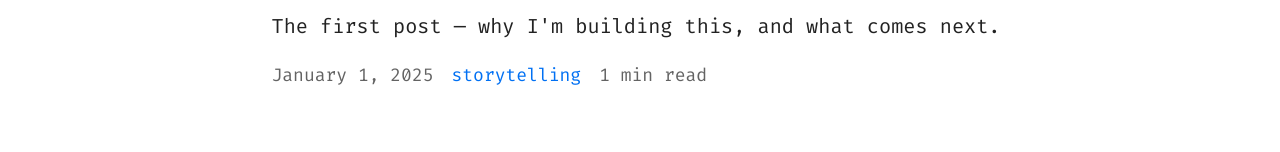
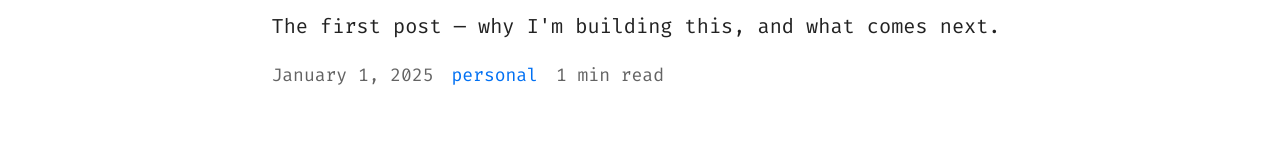
Before and after one commit to bryluke/bryanluketan-dot-com, a Next.js app: page /blog/tag/beginnings in a window 1280 px wide. Shown: the part 334-486 px from the top of the page. Built offline with nearby package versions, Linux system fonts and the light colour scheme.

Commit message:
config: updated category for hello-world post

```diff
--- a/src/content/blog/hello-world.mdx
+++ b/src/content/blog/hello-world.mdx
@@ -2,7 +2,7 @@
 title: "Hello, World"
 description: "The first post — why I'm building this, and what comes next."
 datetime: "2025-01-01T09:00:00"
-category: "storytelling"
+category: "personal"
 tags: ["meta", "beginnings"]
 published: true
 ---
--- a/src/content/config.ts
+++ b/src/content/config.ts
@@ -1,4 +1,5 @@
 export const CATEGORIES = [
+  'personal',
   'tech',
   'faith',
   'career',
```
Also changed, not shown: 2 other files (tests, documents, lock files or other folders).
